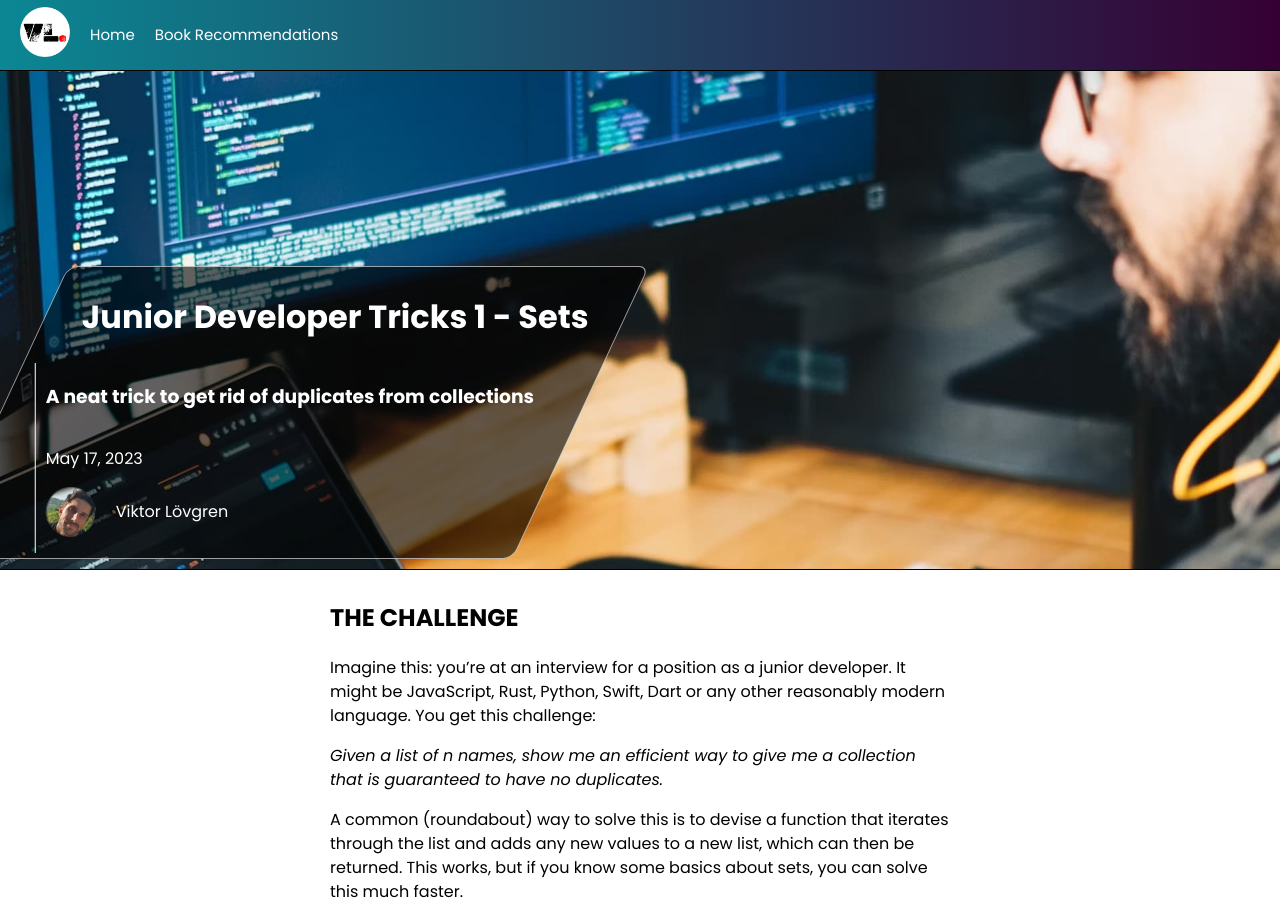
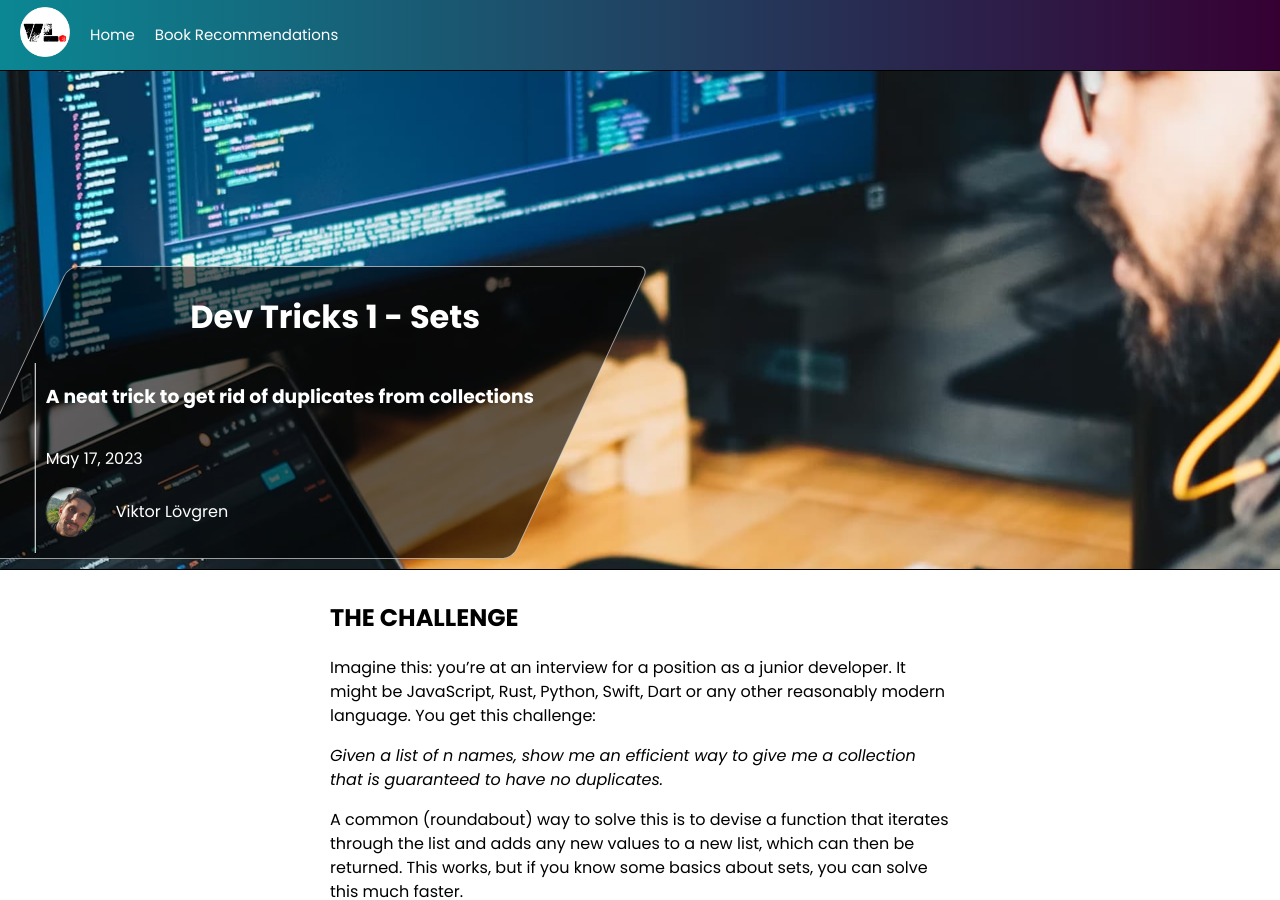
Before and after one commit to leafleaf90/VLblog, a Jekyll site: the page built from _posts/2023-05-17-dev-tricks-sets.md, in a window 1280 px wide and 900 px high. Built offline with Jekyll 4.4.1, drawn with Linux system fonts in a browser that asks for light colours; some web fonts are replaced.

Commit message:
name change blog post

```diff
--- a/_posts/2023-05-17-junior-dev-tricks-sets.md
+++ b/_posts/2023-05-17-dev-tricks-sets.md
@@ -1,8 +1,8 @@
 ---
-title: "Junior Developer Tricks 1 - Sets"
+title: "Dev Tricks 1 - Sets"
 layout: post
 is_series: true
-series_title: "Junior Developer Tricks"
+series_title: "Dev Tricks"
 featured-image: /assets/post-media/2023-05-17/junior-dev-trick-1-sets-lg.jpg
 featured-thumbnail: /assets/post-media/2023-05-17/junior-dev-trick-1-sets-sm.jpg
 description: A neat trick to get rid of duplicates from collections
```
